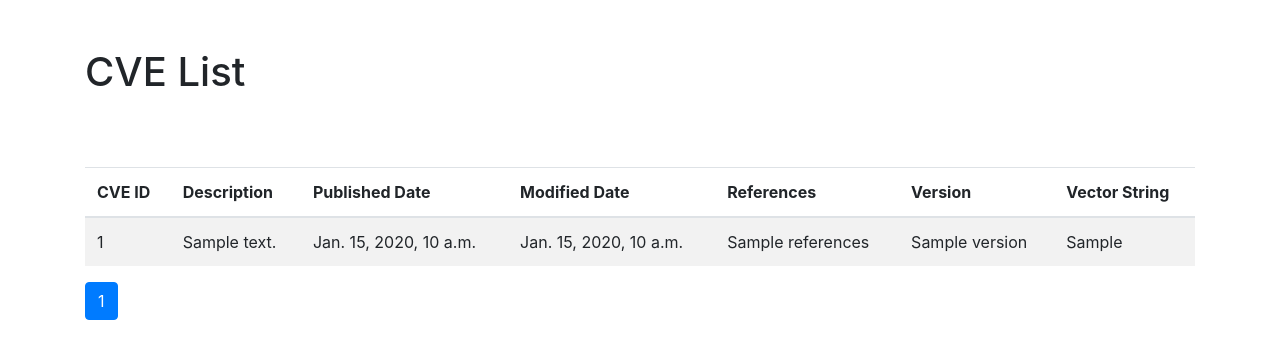
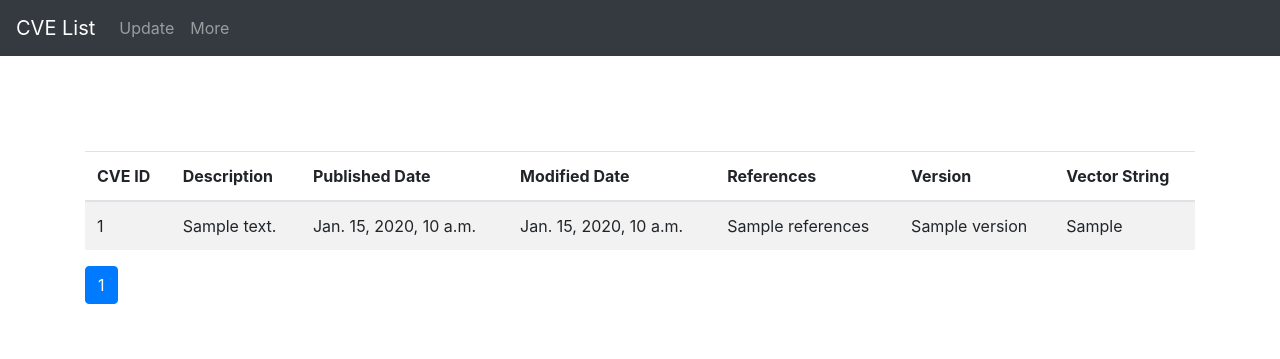
Before and after one commit to AnuragP170/cve_project, a Django app: template cve_app/templates/cve_app/cve_list.html in a window 1280 px wide. Shown: the top 359 px of the page. Run offline with Django 4.2, Linux system fonts and the light colour scheme; the template is opened without the code that fills it: most values are stand-ins (such as "Sample title", 1, 10 or a date in 2020); some libraries are stand-ins or nearby versions.

Commit message:
Update cve_list.html
added navbar

```diff
--- a/cve_app/templates/cve_app/cve_list.html
+++ b/cve_app/templates/cve_app/cve_list.html
@@ -42,8 +42,23 @@
     </script>
 </head>
 <body>
+    <nav class="navbar navbar-expand-lg navbar-dark bg-dark">
+        <a class="navbar-brand" href="#">CVE List</a>
+        <button class="navbar-toggler" type="button" data-toggle="collapse" data-target="#navbarNav" aria-controls="navbarNav" aria-expanded="false" aria-label="Toggle navigation">
+            <span class="navbar-toggler-icon"></span>
+        </button>
+        <div class="collapse navbar-collapse" id="navbarNav">
+            <ul class="navbar-nav">
+                <li class="nav-item">
+                    <a class="nav-link" href="update.html">Update</a>
+                </li>
+                <li class="nav-item">
+                    <a class="nav-link" href="more.html">More</a>
+                </li>
+            </ul>
+        </div>
+    </nav>
     <div class="container mt-5">
-        <h1 class="mb-4">CVE List</h1>
         <div class="table-top-scroll">
             <table class="table table-striped">
                 <thead>
```
